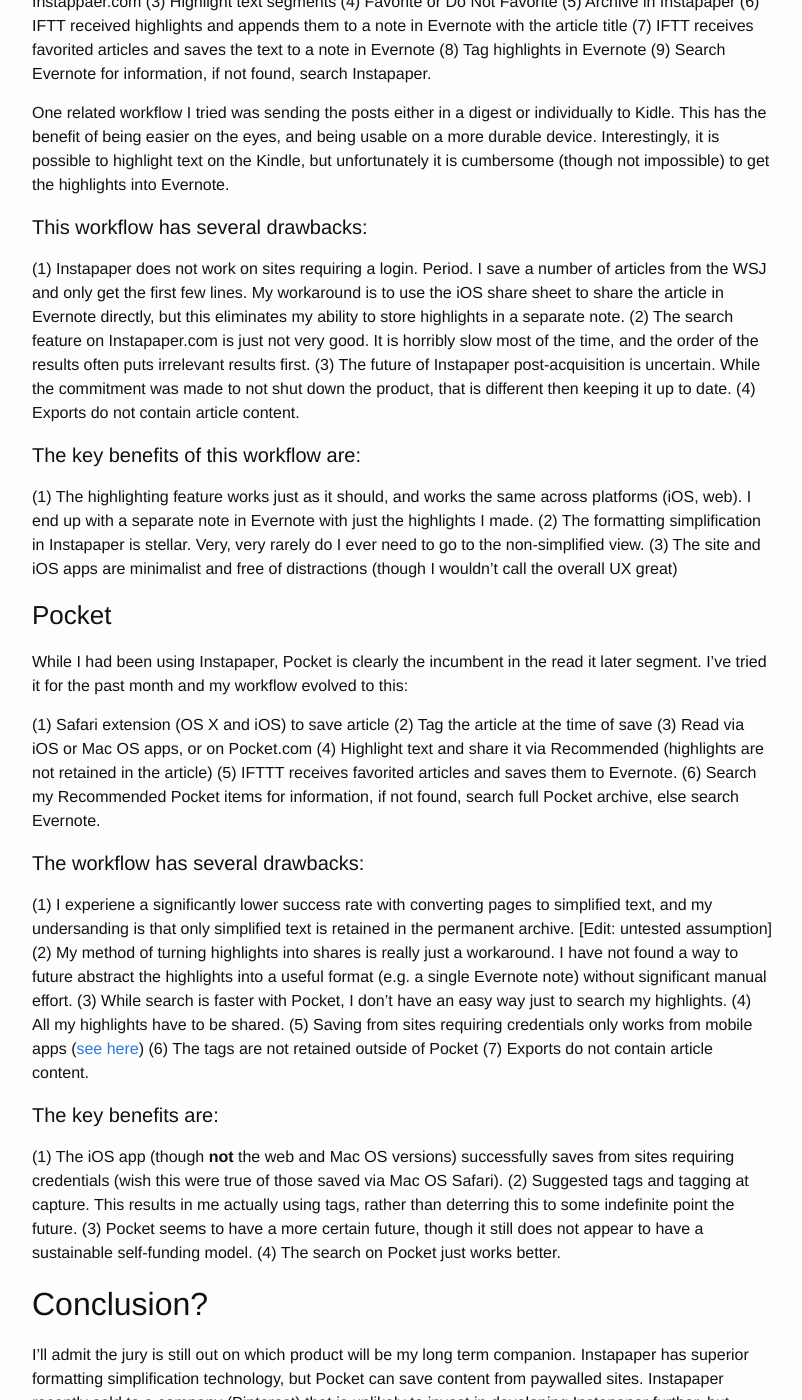
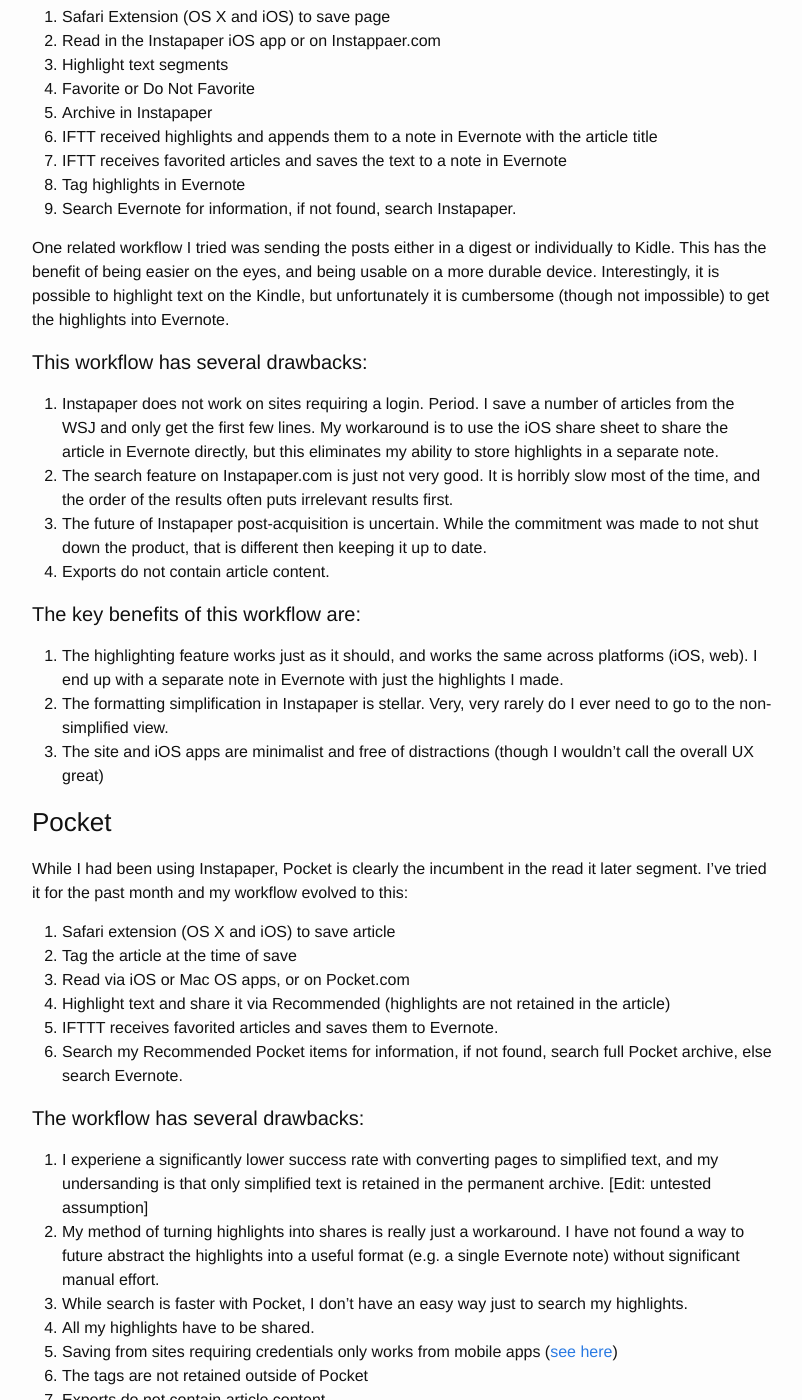
Before and after one commit to willdearman/willdearman, a Jekyll site: the page built from _posts/2016-10-06-instapaper-vs-pocket.md, in a window 1280 px wide and 1400 px high, scrolled down 1056 px. Shown: the whole window, without its empty margins (238-1040 px from the left). Built offline with Jekyll 4.4.1, drawn with Linux system fonts in a browser that asks for light colours; some of the changed text lies outside the part shown.

Commit message:
Markdown formatting

```diff
--- a/_posts/2016-10-06-instapaper-vs-pocket.md
+++ b/_posts/2016-10-06-instapaper-vs-pocket.md
@@ -15,63 +15,63 @@
 
 ## The Need
 At the top, my need is similar to that of many others:
-(1) I encounter an artcile or post I don't have time to read in the present, and I want to save it for later reading;
-(2) To find the article or post at some indefinite future point, I need a tag and folder system;
-(3) When I read the article, I want to be able to highlight specific sections to retain indefinitely;
-(4) I need to combat byte-rot (infotmation is taken offline with no redirect) because I may refer to it years later;
-(5) Solution needs to be relatively future-proof to avoid losing the processed information.
+1. I encounter an artcile or post I don't have time to read in the present, and I want to save it for later reading;
+2. To find the article or post at some indefinite future point, I need a tag and folder system;
+3. When I read the article, I want to be able to highlight specific sections to retain indefinitely;
+4. I need to combat byte-rot (infotmation is taken offline with no redirect) because I may refer to it years later;
+5, Solution needs to be relatively future-proof to avoid losing the processed information.
 
 ## Competing Workflows
 ### Instapaper
 Instapaper and Pocket are very similar in functionality so I *should* need only one, not both. I've been using Instapaper for several years now, and my workflow evolved to this:
 
-(1) Safari Extension (OS X and iOS) to save page
-(2) Read in the Instapaper iOS app or on Instappaer.com
-(3) Highlight text segments
-(4) Favorite or Do Not Favorite
-(5) Archive in Instapaper
-(6) IFTT received highlights and appends them to a note in Evernote with the article title
-(7) IFTT receives favorited articles and saves the text to a note in Evernote
-(8) Tag highlights in Evernote
-(9) Search Evernote for information, if not found, search Instapaper.
+1. Safari Extension (OS X and iOS) to save page
+2. Read in the Instapaper iOS app or on Instappaer.com
+3. Highlight text segments
+4. Favorite or Do Not Favorite
+5. Archive in Instapaper
+6. IFTT received highlights and appends them to a note in Evernote with the article title
+7. IFTT receives favorited articles and saves the text to a note in Evernote
+8. Tag highlights in Evernote
+9. Search Evernote for information, if not found, search Instapaper.
 
 One related workflow I tried was sending the posts either in a digest or individually to Kidle. This has the benefit of being easier on the eyes, and being usable on a more durable device. Interestingly, it is possible to highlight text on the Kindle, but unfortunately it is cumbersome (though not impossible) to get the highlights into Evernote.
 
 #### This workflow has several drawbacks:
-(1) Instapaper does not work on sites requiring a login. Period. I save a number of articles from the WSJ and only get the first few lines. My workaround is to use the iOS share sheet to share the article in Evernote directly, but this eliminates my ability to store highlights in a separate note.
-(2) The search feature on Instapaper.com is just not very good. It is horribly slow most of the time, and the order of the results often puts irrelevant results first.
-(3) The future of Instapaper post-acquisition is uncertain. While the commitment was made to not shut down the product, that is different then keeping it up to date.
-(4) Exports do not contain article content.
+1. Instapaper does not work on sites requiring a login. Period. I save a number of articles from the WSJ and only get the first few lines. My workaround is to use the iOS share sheet to share the article in Evernote directly, but this eliminates my ability to store highlights in a separate note.
+2. The search feature on Instapaper.com is just not very good. It is horribly slow most of the time, and the order of the results often puts irrelevant results first.
+3. The future of Instapaper post-acquisition is uncertain. While the commitment was made to not shut down the product, that is different then keeping it up to date.
+4. Exports do not contain article content.
 
 #### The key benefits of this workflow are:
-(1) The highlighting feature works just as it should, and works the same across platforms (iOS, web). I end up with a separate note in Evernote with just the highlights I made.
-(2) The formatting simplification in Instapaper is stellar. Very, very rarely do I ever need to go to the non-simplified view.
-(3) The site and iOS apps are minimalist and free of distractions (though I wouldn't call the overall UX great)
+1. The highlighting feature works just as it should, and works the same across platforms (iOS, web). I end up with a separate note in Evernote with just the highlights I made.
+2. The formatting simplification in Instapaper is stellar. Very, very rarely do I ever need to go to the non-simplified view.
+3. The site and iOS apps are minimalist and free of distractions (though I wouldn't call the overall UX great)
 
 ### Pocket
 While I had been using Instapaper, Pocket is clearly the incumbent in the read it later segment. I've tried it for the past month and my workflow evolved to this:
 
-(1) Safari extension (OS X and iOS) to save article
-(2) Tag the article at the time of save
-(3) Read via iOS or Mac OS apps, or on Pocket.com
-(4) Highlight text and share it via Recommended (highlights are not retained in the article)
-(5) IFTTT receives favorited articles and saves them to Evernote.
-(6) Search my Recommended Pocket items for information, if not found, search full Pocket archive, else search Evernote.
+1. Safari extension (OS X and iOS) to save article
+2. Tag the article at the time of save
+3. Read via iOS or Mac OS apps, or on Pocket.com
+4. Highlight text and share it via Recommended (highlights are not retained in the article)
+5. IFTTT receives favorited articles and saves them to Evernote.
+6. Search my Recommended Pocket items for information, if not found, search full Pocket archive, else search Evernote.
 
 #### The workflow has several drawbacks:
-(1) I experiene a significantly lower success rate with converting pages to simplified text, and my undersanding is that only simplified text is retained in the permanent archive. [Edit: untested assumption]
-(2) My method of turning highlights into shares is really just a workaround. I have not found a way to future abstract the highlights into a useful format (e.g. a single Evernote note) without significant manual effort.
-(3) While search is faster with Pocket, I don't have an easy way just to search my highlights.
-(4) All my highlights have to be shared.
-(5) Saving from sites requiring credentials only works from mobile apps ([see here](https://help.getpocket.com/article/1065-saving-from-subscription-based-sites))
-(6) The tags are not retained outside of Pocket
-(7) Exports do not contain article content.
+1. I experiene a significantly lower success rate with converting pages to simplified text, and my undersanding is that only simplified text is retained in the permanent archive. [Edit: untested assumption]
+2. My method of turning highlights into shares is really just a workaround. I have not found a way to future abstract the highlights into a useful format (e.g. a single Evernote note) without significant manual effort.
+3. While search is faster with Pocket, I don't have an easy way just to search my highlights.
+4. All my highlights have to be shared.
+5. Saving from sites requiring credentials only works from mobile apps ([see here](https://help.getpocket.com/article/1065-saving-from-subscription-based-sites))
+6. The tags are not retained outside of Pocket
+7. Exports do not contain article content.
 
 #### The key benefits are:
-(1) The iOS app (though **not** the web and Mac OS  versions) successfully saves from sites requiring credentials (wish this were true of those saved via Mac OS Safari).
-(2) Suggested tags and tagging at capture. This results in me actually using tags, rather than deterring this to some indefinite point the future.
-(3) Pocket seems to have a more certain future, though it still does not appear to have a sustainable self-funding model.
-(4) The search on Pocket just works better.
+1. The iOS app (though **not** the web and Mac OS  versions) successfully saves from sites requiring credentials (wish this were true of those saved via Mac OS Safari).
+2. Suggested tags and tagging at capture. This results in me actually using tags, rather than deterring this to some indefinite point the future.
+3. Pocket seems to have a more certain future, though it still does not appear to have a sustainable self-funding model.
+4. The search on Pocket just works better.
 
 ## Conclusion?
 I'll admit the jury is still out on which product will be my long term companion. Instapaper has superior formatting simplification technology, but Pocket can save content from paywalled sites. Instapaper recently sold to a company (Pinterest) that is unlikely to invest in developing Instapaper further, but Pocket appears to have an unsustainable revenue model. Instapaper allows me to highlight text and consolidate it separately, and Pocket simply does not. With either my workflow is to rely on Evernote as a consolidation point, which itself is a potential point of failure.
```
